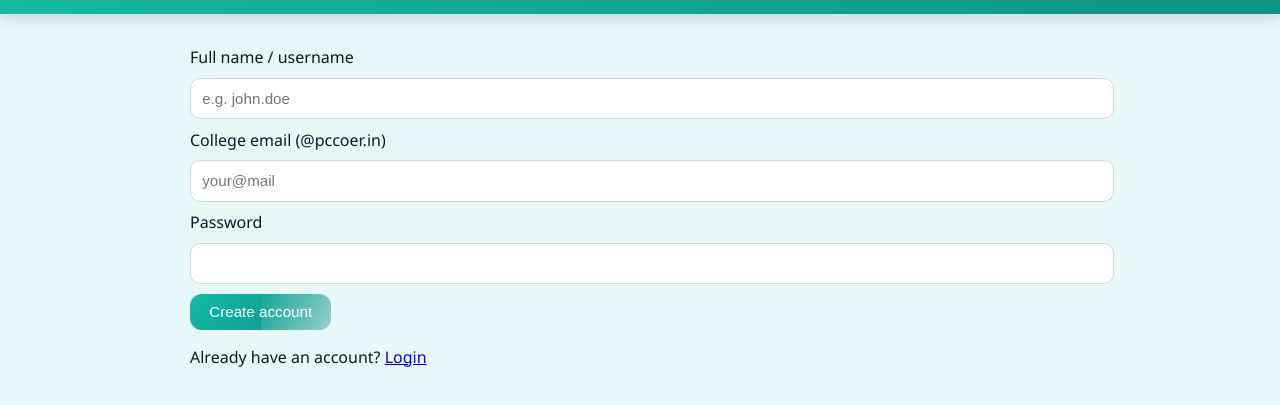
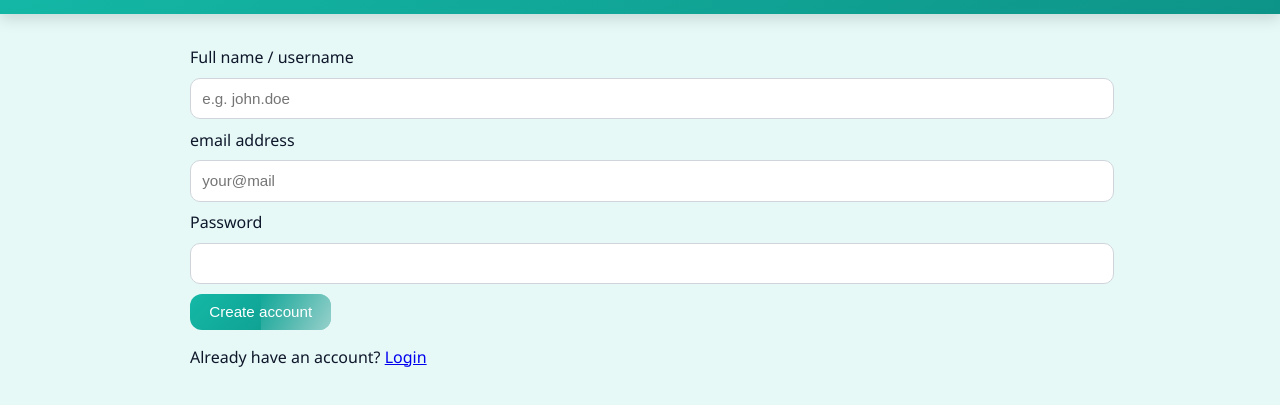
Before and after one commit to madhur1111/bookwise, a website: page public/register.html in a window 1280 px wide. Shown: the part 57-462 px from the top of the page. Drawn offline with Linux system fonts and the light colour scheme.

Commit message:
Update register.html

```diff
--- a/public/register.html
+++ b/public/register.html
@@ -12,7 +12,7 @@
     <form id="regForm">
       <label>Full name / username</label>
       <input id="username" required placeholder="e.g. john.doe">
-      <label>College email (@pccoer.in)</label>
+      <label>email address</label>
       <input id="email" type="email" required placeholder="your@mail">
       <label>Password</label>
       <input id="password" type="password" required>
```
